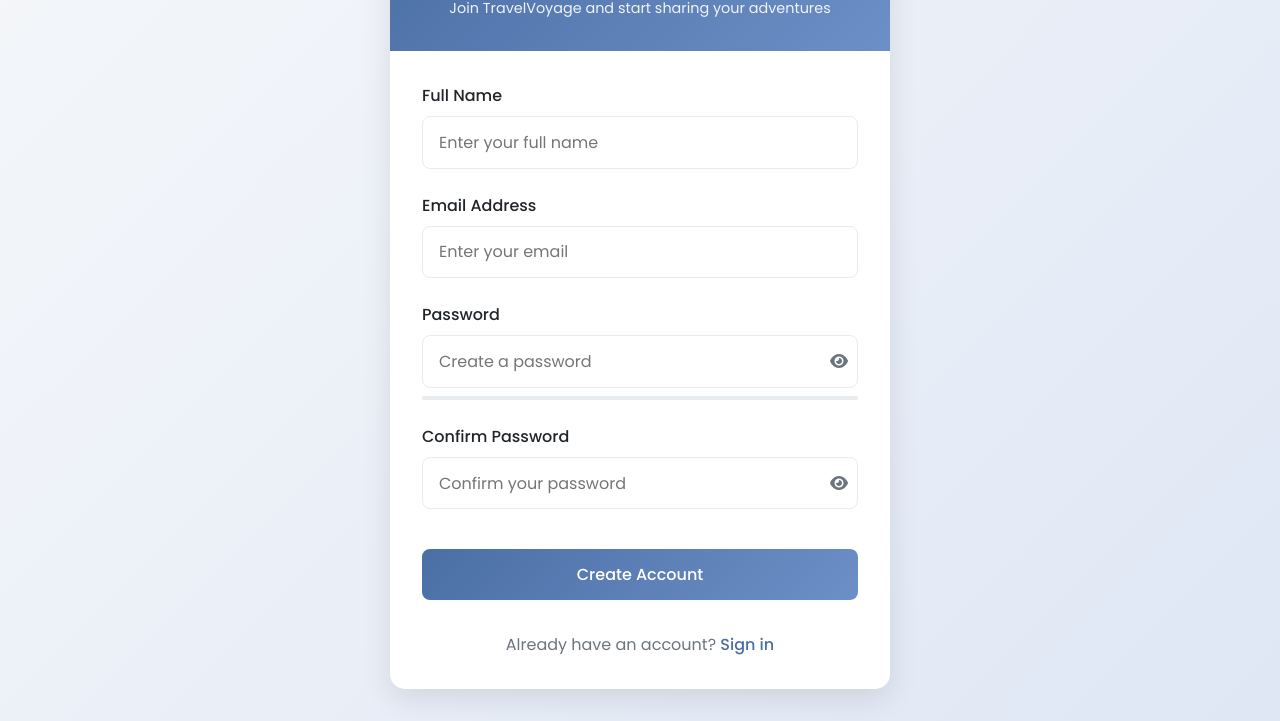
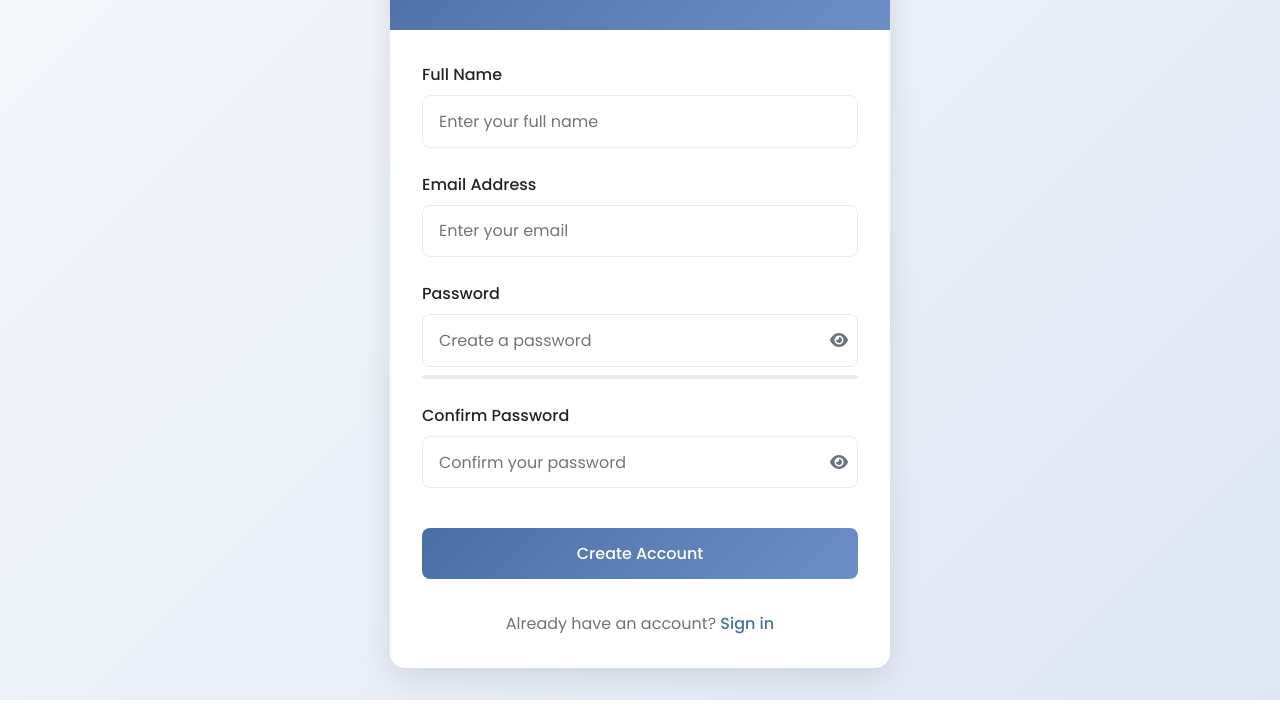
Before and after one commit to rakeshlala/Course-Explorer, a plain HTML site: page signup.html in a window 1280 px wide. Shown: the part 117-838 px from the top of the page. After the commit the page ends 817 px from the top, so only its background shows below. Drawn offline with Linux system fonts and the light colour scheme.

Commit message:
Update signup.html

```diff
--- a/signup.html
+++ b/signup.html
@@ -226,7 +226,6 @@
     <div class="signup-container">
         <div class="signup-header">
             <h1>Create Account</h1>
-            <p>Join TravelVoyage and start sharing your adventures</p>
         </div>
 
         <form class="signup-form" id="signupForm" action="signup.php" method="POST">
```
